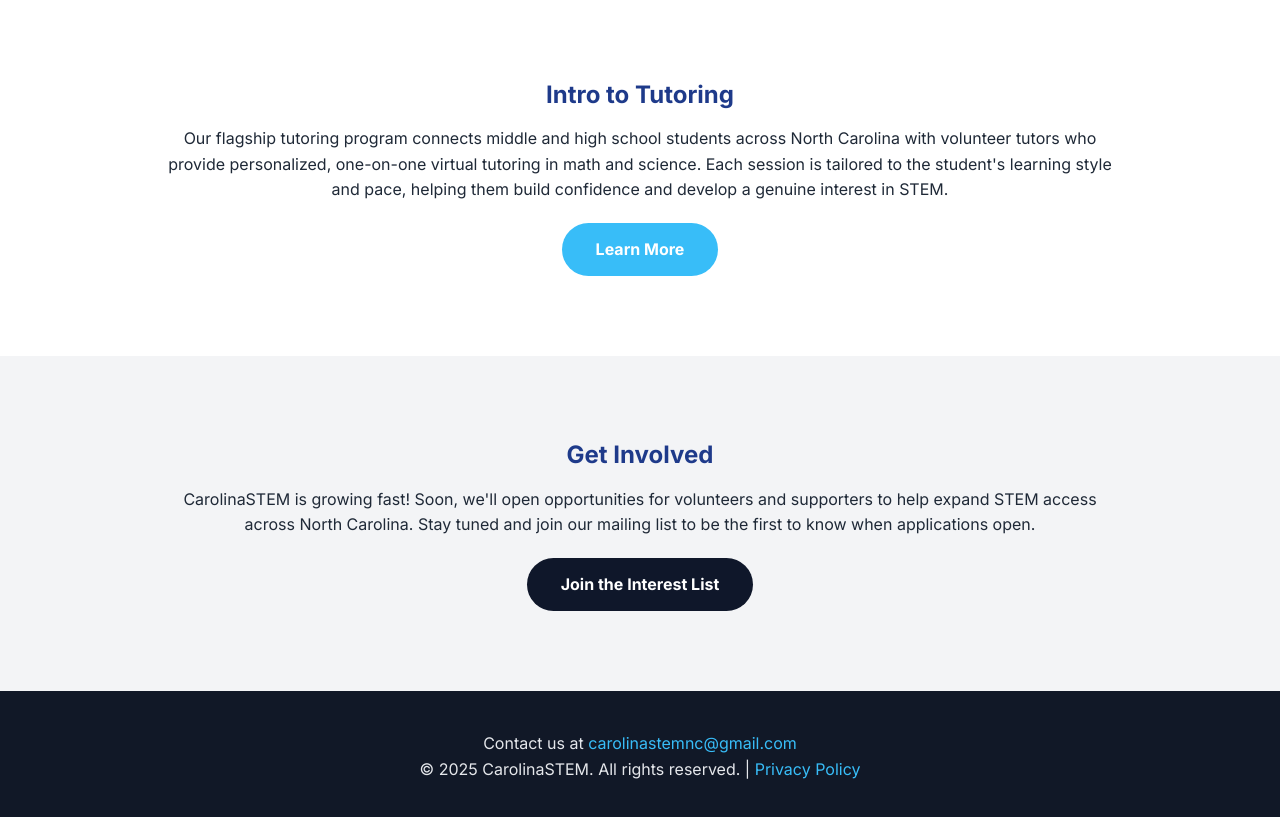
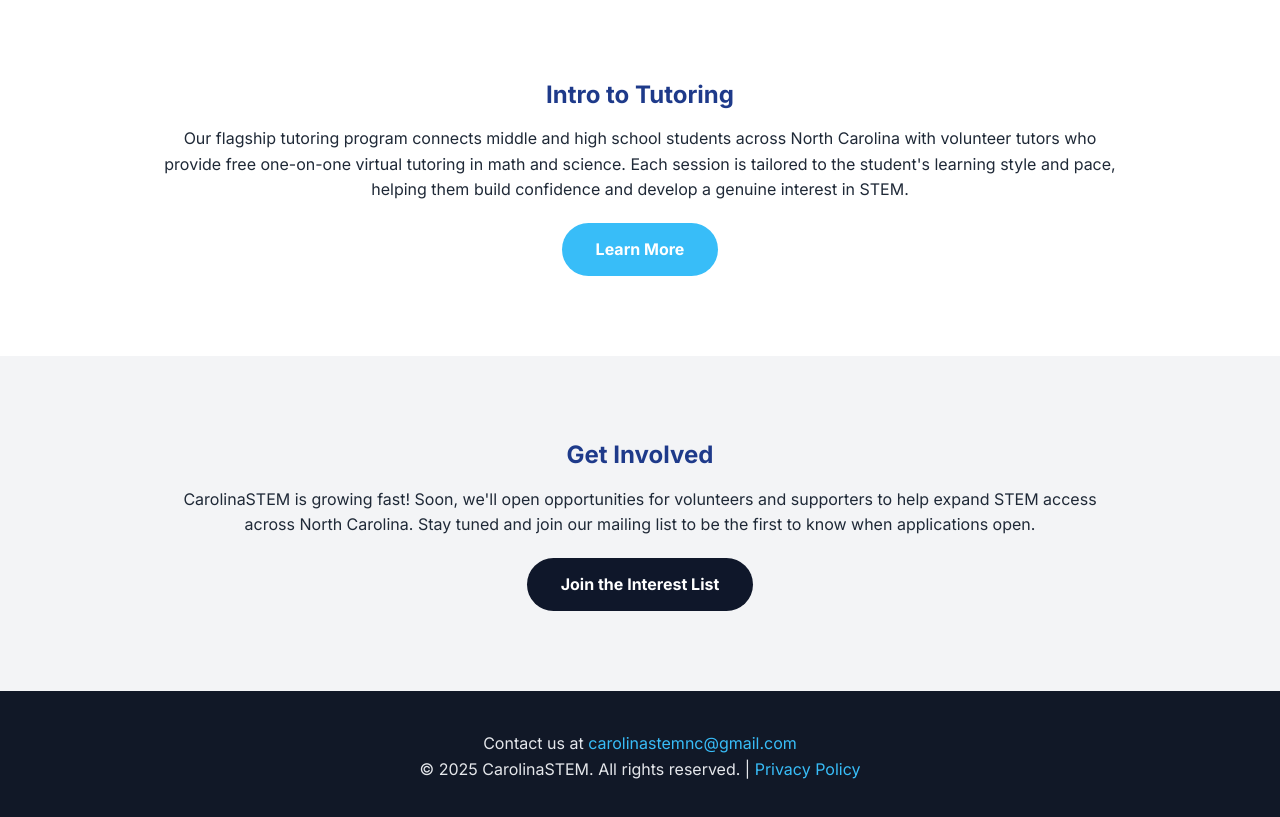
Before and after one commit to mmaaz10/carolinastem.github.io, a plain HTML site: page index.html in a window 1280 px wide. Shown: the part 920-1737 px from the top of the page. Drawn offline with Linux system fonts and the light colour scheme.

Commit message:
Update index.html

```diff
--- a/index.html
+++ b/index.html
@@ -70,7 +70,7 @@
     <h2 class="text-center" style="color:#1e3a8a;">Intro to Tutoring</h2>
     <p class="text-center" style="text-align:center;">
       Our flagship tutoring program connects middle and high school students across North Carolina
-      with volunteer tutors who provide personalized, one-on-one virtual tutoring in math and science.
+      with volunteer tutors who provide free one-on-one virtual tutoring in math and science.
       Each session is tailored to the student's learning style and pace, helping them build confidence
       and develop a genuine interest in STEM.
     </p>
```
